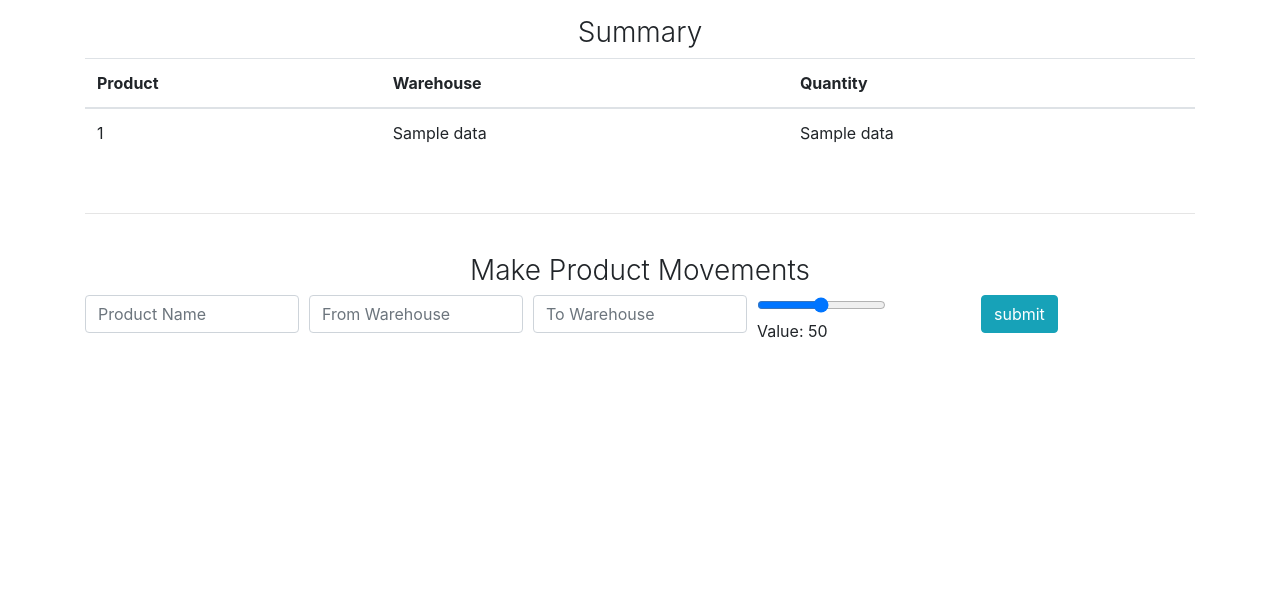
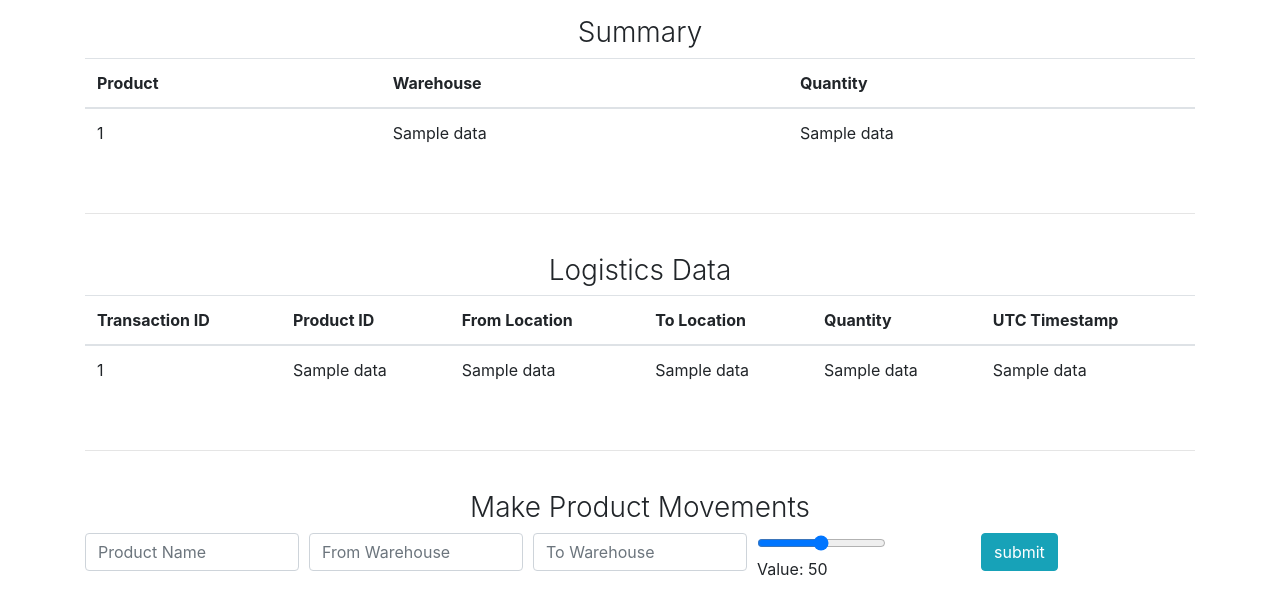
Before and after one commit to gavindsouza/inventory-management-system, a Flask app: template inventory/templates/movement.html in a window 1280 px wide. Shown: the part 54-669 px from the top of the page. Run offline with Flask 2, Linux system fonts and the light colour scheme; the template is opened without the code that fills it: most values are stand-ins (such as "Sample title", 1, 10 or a date in 2020); some libraries are stand-ins or nearby versions.

Commit message:
[ADDED] logs history div [PENDING] prod_name --> prod_id, loc_name --> loc_id

```diff
--- a/inventory/app.py
+++ b/inventory/app.py
@@ -16,7 +16,6 @@ app.config.from_mapping(
     SECRET_KEY='dev',
     DATABASE=os.path.join(app.instance_path, 'database', 'inventory.db'),
 )
-# app.config.from_pyfile('config.py', silent=True)
 
 # listing views
 link = {x: x for x in ["location", "product", "movement"]}
@@ -186,18 +185,17 @@ def movement():
     print(log_summary)
 
     if request.method == 'POST':
+        # transaction times are stored in UTC
         prod_name = request.form['prod_name']
         from_loc = request.form['from_loc']
         to_loc = request.form['to_loc']
         quantity = request.form['quantity']
-        curr_time = str(datetime.datetime.now())
-
-        print(prod_name,from_loc,to_loc,quantity,curr_time, "from LINE 195")
-        print("try removing curr_time .... from line 196")
 
         try:
-            cursor.execute("INSERT INTO logistics (prod_id, from_loc_id, to_loc_id, prod_quantity, trans_time ) \
-                            VALUES (?, ?, ?, ?, ?)", (prod_name, from_loc, to_loc, quantity, curr_time))
+            cursor.execute("INSERT INTO logistics (prod_id, from_loc_id, to_loc_id, prod_quantity ) \
+                            VALUES (?, ?, ?, ?)", (prod_name, from_loc, to_loc, quantity,))
+
+            # cursor.execute("UPDATE products SET unallocated_quantity = ?", tuple(quantity))
             db.commit()
         except sqlite3.Error as e:
             msg = f"An error occurred: {e.args[0]}"
@@ -260,7 +258,3 @@ def edit():
 
     print("IT SHOULDN'T REACH HERE--------> app.py line 204")
     return render(type_+'.html')
-
-
-if __name__ == '__main__':
-    app.run(debug=True)
--- a/inventory/templates/movement.html
+++ b/inventory/templates/movement.html
@@ -24,6 +24,35 @@
             </table>
         {% endif %}
         <br><hr><br>
+        <h3 align="center" class="font-weight-light">Logistics Data</h3>
+        {% if logs == None or logs|length == 0 %}
+            <h3 align="center" class="font-weight-light">Data not available yet</h3>
+        {% else %}
+            <table class="table">
+                <thead>
+                    <th scope="col">Transaction ID</th>
+                    <th scope="col">Product ID</th>
+                    <th scope="col">From Location</th>
+                    <th scope="col">To Location</th>
+                    <th scope="col">Quantity</th>
+                    <th scope="col">UTC Timestamp</th>
+                </thead>
+                <tbody>
+                <!-- Showing current state (just as index.html -->
+                    {% for data in logs %}
+                        <tr>
+                            <td>{{ data[0] }}</td>
+                            <td>{{ data[1] }}</td>
+                            <td>{{ data[2] }}</td>
+                            <td>{{ data[3] }}</td>
+                            <td>{{ data[4] }}</td>
+                            <td>{{ data[5] }}</td>
+                        </tr>
+                    {% endfor %}
+                </tbody>
+            </table>
+        {% endif %}
+        <br><hr><br>
         <!-- Inserting data -->
         <h3 align="center" class="font-weight-light">Make Product Movements</h3>
         <form action = "{{ url_for('movement') }}" method = "POST">
@@ -37,15 +66,15 @@
                     </datalist>
                 </div>
                 <div class="col">
-                    <input name= "from_loc" list="locations_to_from" placeholder="From Warehouse" class="form-control" autocomplete="off" required>
+                    <input name="from_loc" id="from_loc" list="locations_to_from" placeholder="From Warehouse" class="form-control" autocomplete="off">
                 </div>
                 <div class="col">
-                    <input name= "to_loc" list="locations_to_from" placeholder="To Warehouse" class="form-control" autocomplete="off" required>
+                    <input name="to_loc" id="to_loc" list="locations_to_from" placeholder="To Warehouse" class="form-control" autocomplete="off">
                 </div>
                 <div class="col slide-container">
                     <!--input name="quantity" placeholder="Quantity" class="form-control" autocomplete="off" required-->
                     <!-- ADD min / max values or something, from available/unallocated prods-->
-                    <input name="quantity" type="range" min="1" value="50" class="slider" id="slider_range" required>
+                    <input name="quantity" type="range" min="1" value="50" class="slider" id="slider_range" pattern="\S.*\S" required>
                     <p>Value: <span id="show_selected"></span>&nbsp;&nbsp;&nbsp;<span id="max_limit" class="font-weight-light"></span></p>
 
                     <script>
@@ -58,8 +87,13 @@
                         let output = document.getElementById("show_selected");
                         let max_limit = document.getElementById("max_limit");
 
-                        document.getElementById("prod_name").oninput = function() {
-                            let max_val = products[(document.getElementById("prod_name").value).toString()];
+                        document.getElementById("to_loc").oninput = function() {
+                            let max_val;
+                            if(!document.getElementById("from_loc").value){
+                                max_val = products[(document.getElementById("prod_name").value).toString()];
+                            } else {
+                                max_val = ''; //MAX_VAL is the number of products present in from_loc warehouse
+                            }
                             slider.setAttribute("max", max_val.toString());
                             max_limit.innerText = "Max: "+ max_val;
                         };
```
